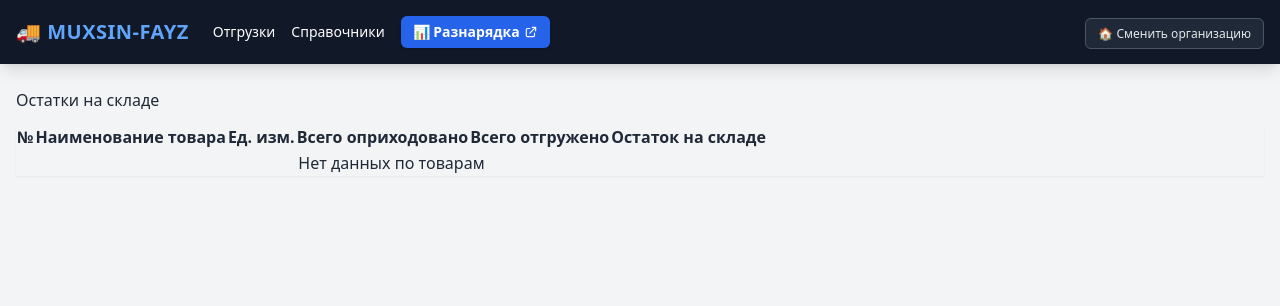
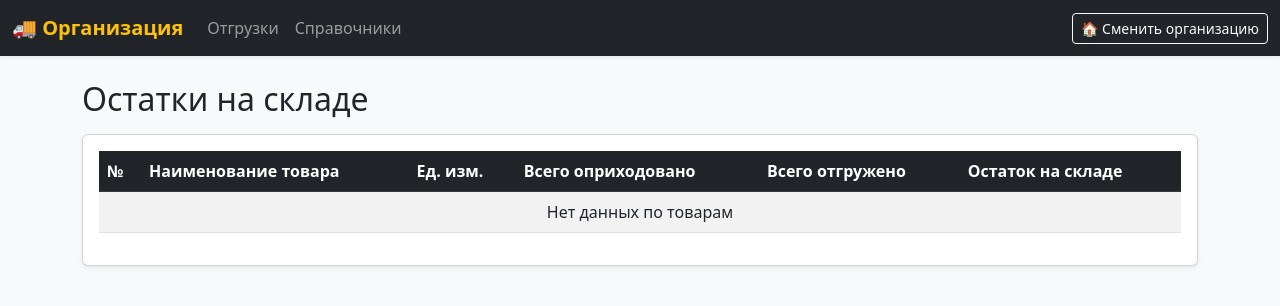
Before and after one commit to alisher0035652-design/-MUXSIN-FAYZ-, a Flask app: template templates/index.html in a window 1280 px wide. Shown: the top 306 px of the page. Run offline with Flask 3, Linux system fonts and the light colour scheme; the template is opened without the code that fills it, so the values that code supplies are empty; some libraries are stand-ins or nearby versions.

Commit message:
Update base.html

```diff
--- a/templates/base.html
+++ b/templates/base.html
@@ -4,45 +4,65 @@
     <meta charset="UTF-8">
     <meta name="viewport" content="width=device-width, initial-scale=1.0">
     <title>{% block title %}Учет отгрузок{% endblock %}</title>
-    <!-- Подключение Tailwind CSS -->
-    <script src="https://cdn.tailwindcss.com"></script>
+    <!-- Оригинальный Bootstrap 5 -->
+    <link href="https://cdn.jsdelivr.net/npm/bootstrap@5.3.0/dist/css/bootstrap.min.css" rel="stylesheet">
+    <script src="https://cdn.jsdelivr.net/npm/bootstrap@5.3.0/dist/js/bootstrap.bundle.min.js"></script>
 </head>
-<body class="bg-gray-100 font-sans leading-normal tracking-normal text-gray-800">
+<body class="bg-light">
 
-    <!-- Навигационная панель -->
-    <nav class="bg-gray-900 text-white p-4 shadow-lg">
-        <div class="max-w-7xl mx-auto flex flex-wrap justify-between items-center">
-            <div class="flex items-center space-x-6">
-                <div class="flex items-center space-x-2">
-                    <span class="text-xl font-bold tracking-wide text-blue-400">
-                        🚚 {{ session.get('organization', 'MUXSIN-FAYZ') }}
-                    </span>
+    <!-- Верхняя навигационная панель -->
+    <nav class="navbar navbar-expand-lg navbar-dark bg-dark shadow-sm">
+        <div class="container-fluid max-w-7xl">
+            <a class="navbar-brand fw-bold text-warning" href="{{ url_for('sales') }}">
+                🚚 {{ session.get('current_org', 'Организация') }}
+            </a>
+
+            <button class="navbar-toggler" type="button" data-bs-toggle="collapse" data-bs-target="#navbarNav">
+                <span class="navbar-toggler-icon"></span>
+            </button>
+
+            <div class="collapse navbar-collapse" id="navbarNav">
+                <ul class="navbar-nav me-auto mb-2 mb-lg-0">
+                    <li class="nav-item">
+                        <a class="nav-link font-medium" href="{{ url_for('sales') }}">Отгрузки</a>
+                    </li>
+                    <li class="nav-item">
+                        <a class="nav-link font-medium" href="{{ url_for('directory') }}">Справочники</a>
+                    </li>
+
+                    <!-- Кнопка "Разнарядка" отображается ТОЛЬКО для MUXSIN-FAYZ -->
+                    {% if session.get('current_org') == 'MUXSIN-FAYZ' %}
+                    <li class="nav-item ms-lg-2">
+                        <a href="https://catering-0dk0.onrender.com" target="_blank" class="btn btn-sm btn-primary fw-bold text-white shadow-sm my-1 my-lg-0">
+                            📊 Разнарядка ↗
+                        </a>
+                    </li>
+                    {% endif %}
+                </ul>
+
+                <div class="d-flex">
+                    <a href="{{ url_for('index') }}" class="btn btn-outline-light btn-sm">
+                        🏠 Сменить организацию
+                    </a>
                 </div>
-                <div class="flex space-x-4 items-center">
-                    <a href="/sales" class="hover:text-blue-400 text-sm font-medium transition">Отгрузки</a>
-                    <a href="/directory" class="hover:text-blue-400 text-sm font-medium transition">Справочники</a>
-
-                    <!-- Ссылка на разнарядку (отображается ТОЛЬКО для MUXSIN-FAYZ) -->
-                    {% if session.get('organization') == 'MUXSIN-FAYZ' or not session.get('organization') %}
-                    <a href="https://catering-0dk0.onrender.com" target="_blank" class="bg-blue-600 hover:bg-blue-700 text-white px-3 py-1.5 rounded-md text-sm font-semibold transition flex items-center space-x-1 shadow">
-                        <span>📊 Разнарядка</span>
-                        <svg class="w-3.5 h-3.5 ml-1" fill="none" stroke="currentColor" viewBox="0 0 24 24" xmlns="http://www.w3.org/2000/svg">
-                            <path stroke-linecap="round" stroke-linejoin="round" stroke-width="2" d="M10 6H6a2 2 0 00-2 2v10a2 2 0 002 2h10a2 2 0 002-2v-4M14 4h6m0 0v6m0-6L10 14"></path>
-                        </svg>
-                    </a>
-                    {% endif %}
-                </div>
-            </div>
-            <div>
-                <a href="/select_org" class="bg-gray-800 hover:bg-gray-700 text-gray-200 border border-gray-600 px-3 py-1.5 rounded-md text-xs font-medium transition">
-                    🏠 Сменить организацию
-                </a>
             </div>
         </div>
     </nav>
 
-    <!-- Основной контент страницы -->
-    <main class="max-w-7xl mx-auto mt-6 px-4 pb-12">
+    <!-- Основное содержимое страниц -->
+    <main class="container my-4">
+        <!-- Сообщения Flash -->
+        {% with messages = get_flashed_messages(with_categories=true) %}
+            {% if messages %}
+                {% for category, message in messages %}
+                    <div class="alert alert-{{ category if category != 'error' else 'danger' }} alert-dismissible fade show" role="alert">
+                        {{ message }}
+                        <button type="button" class="btn-close" data-bs-dismiss="alert" aria-label="Close"></button>
+                    </div>
+                {% endfor %}
+            {% endif %}
+        {% endwith %}
+
         {% block content %}{% endblock %}
     </main>
 
```
